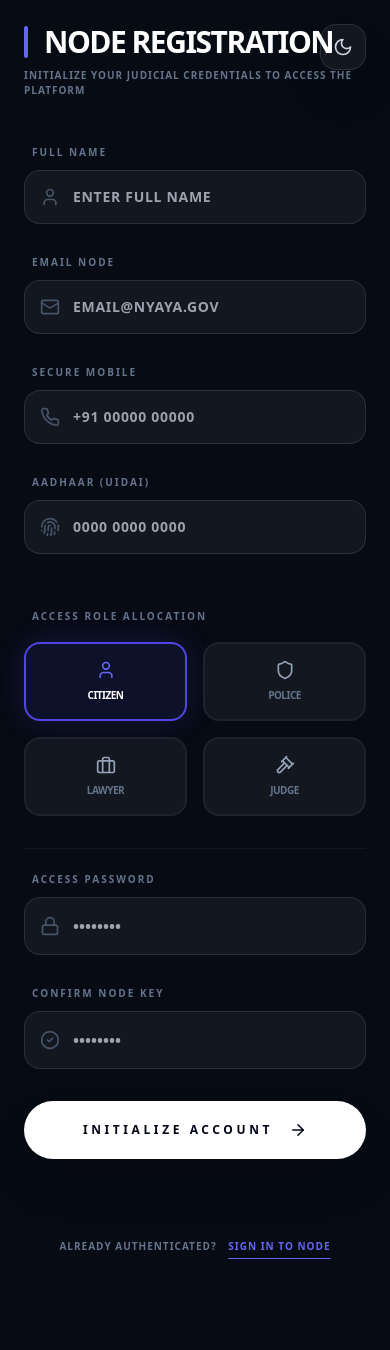
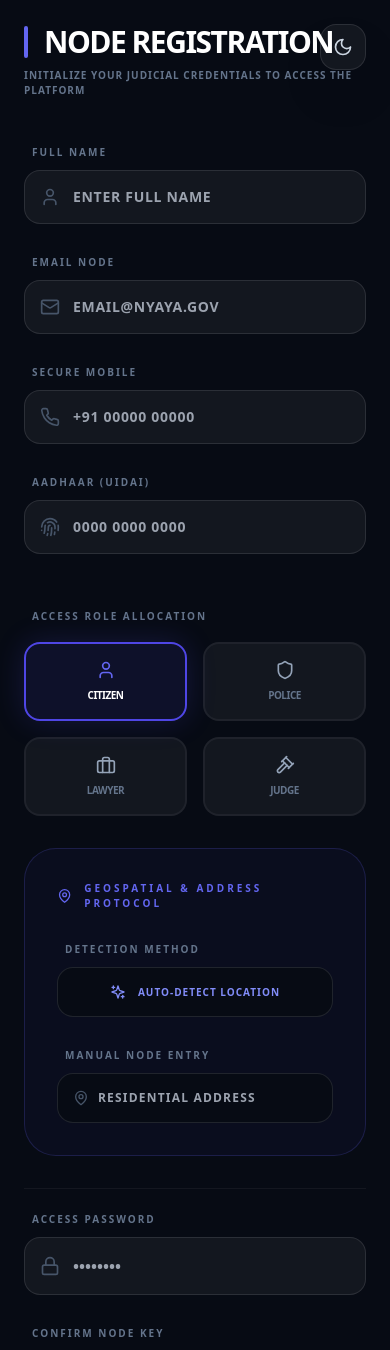
Before and after one commit to ayushrajgupta01/Law_and_justice_Hackolution, a React (Vite) app in the folder frontend/: page /register in a window 390 px wide. Shown: the top 1350 px of the page. Built offline with nearby package versions, Linux system fonts and the light colour scheme.

Commit message:
fixed location issues

```diff
--- a/frontend/src/context/AuthContext.tsx
+++ b/frontend/src/context/AuthContext.tsx
@@ -23,7 +23,6 @@ interface AuthContextType {
     aadhaarNumber: string,
     badgeNumber?: string,
     licenseNumber?: string,
-    courtAssignment?: string,
     specialization?: string,
     address?: string,
     lat?: number,
@@ -75,7 +74,6 @@ export const AuthProvider: React.FC<{ children: ReactNode }> = ({ children }) =>
       throw new Error(error.message || 'Network error occurred. Is the backend running?');
     }
   }, []);
-
 const register = useCallback(async (
   email: string,
   password: string,
@@ -85,7 +83,6 @@ export const AuthProvider: React.FC<{ children: ReactNode }> = ({ children }) =>
     aadhaarNumber: string,
     badgeNumber?: string,
     licenseNumber?: string,
-    courtAssignment?: string,
     specialization?: string,
     address?: string,
     lat?: number,
@@ -105,7 +102,6 @@ export const AuthProvider: React.FC<{ children: ReactNode }> = ({ children }) =>
           aadhaarNumber,
           badgeNumber,
           licenseNumber,
-          courtAssignment,
           specialization,
           address,
           lat,
--- a/frontend/src/pages/Register.tsx
+++ b/frontend/src/pages/Register.tsx
@@ -25,10 +25,11 @@ export const Register: React.FC = () => {
   const [aadhaarNumber, setAadhaarNumber] = useState('');
   const [badgeNumber, setBadgeNumber] = useState('');
   const [licenseNumber, setLicenseNumber] = useState('');
-  const [courtAssignment, setCourtAssignment] = useState('');
   const [specialization, setSpecialization] = useState('');
   const [address, setAddress] = useState('');
   const [coords, setCoords] = useState<{lat: number, lng: number} | null>(null);
+  const [suggestions, setSuggestions] = useState<any[]>([]);
+  const [showSuggestions, setShowSuggestions] = useState(false);
   const [role, setRole] = useState('citizen');
   const [error, setError] = useState('');
   const [loading, setLoading] = useState(false);
@@ -53,6 +54,46 @@ export const Register: React.FC = () => {
     }
   };
 
+  const handleAddressChange = async (val: string) => {
+    setAddress(val);
+    if (val.length > 2) {
+      try {
+        const baseUrl = 'https://nominatim.openstreetmap.org/search?format=json&countrycodes=in&addressdetails=1&limit=5';
+        let specificQuery = '';
+
+        if (role === 'police') specificQuery = `${val} police station`;
+        else if (role === 'lawyer' || role === 'judge') specificQuery = `${val} court`;
+
+        const requests = [fetch(`${baseUrl}&q=${encodeURIComponent(val)}`)];
+        if (specificQuery) {
+          requests.unshift(fetch(`${baseUrl}&q=${encodeURIComponent(specificQuery)}`));
+        }
+
+        const responses = await Promise.all(requests);
+        const results = await Promise.all(responses.map(r => r.json()));
+
+        // Flatten and deduplicate by place_id
+        const combined = results.flat();
+        const unique = Array.from(new Map(combined.map(item => [item.place_id, item])).values());
+
+        setSuggestions(unique);
+        setShowSuggestions(true);
+      } catch (e) {
+        setSuggestions([]);
+      }
+    } else {
+      setSuggestions([]);
+      setShowSuggestions(false);
+    }
+  };
+
+  const selectSuggestion = (s: any) => {
+    setAddress(s.display_name);
+    setCoords({ lat: parseFloat(s.lat), lng: parseFloat(s.lon) });
+    setSuggestions([]);
+    setShowSuggestions(false);
+  };
+
   const handleSubmit = async (e: React.FormEvent) => {
     e.preventDefault();
     setError('');
@@ -73,7 +114,7 @@ export const Register: React.FC = () => {
       aadhaarNumber,
       badgeNumber,
       licenseNumber,
-      courtAssignment,
+      undefined, // courtAssignment removed
       specialization,
       address,
       coords?.lat,
@@ -246,8 +287,80 @@ export const Register: React.FC = () => {
               </div>
             </div>
 
-            {/* Dynamic Credentials */}
-            {(role === 'police' || role === 'lawyer' || role === 'judge') && (
+            {/* Location Protocol - For All Roles */}
+            <div className={`p-8 rounded-[2rem] border animate-in zoom-in-95 duration-500 ${
+              theme === 'light' ? 'bg-indigo-50 border-indigo-100' : 'bg-indigo-600/5 border border-indigo-500/20'
+            }`}>
+              <div className="flex items-center gap-3 mb-6">
+                <MapPin size={16} className="text-indigo-500" />
+                <span className="text-[10px] font-black text-indigo-500 uppercase tracking-[0.3em]">Geospatial & Address Protocol</span>
+              </div>
+
+              <div className="space-y-6">
+                <div className="grid grid-cols-1 sm:grid-cols-2 gap-6">
+                  <div className="space-y-2">
+                    <label className="text-[10px] font-black text-slate-500 uppercase tracking-[0.2em] ml-2">Detection Method</label>
+                    <button
+                      type="button" onClick={handleCaptureLocation}
+                      className={`w-full px-6 py-4 border rounded-2xl outline-none font-black text-[10px] uppercase tracking-widest flex items-center justify-center gap-3 transition-all ${
+                        coords
+                          ? 'bg-emerald-500/10 border-emerald-500/20 text-emerald-500'
+                          : (theme === 'light' ? 'bg-white border-slate-200 text-indigo-600 hover:border-indigo-600' : 'bg-[#070b14] border-white/10 text-indigo-400 hover:border-indigo-500')
+                      }`}
+                    >
+                      {coords ? <CheckCircle2 size={16}/> : <Sparkles size={16}/>}
+                      {coords ? 'LOCATION SECURED' : 'AUTO-DETECT LOCATION'}
+                    </button>
+                  </div>
+                  <div className="space-y-2">
+                    <label className="text-[10px] font-black text-slate-500 uppercase tracking-[0.2em] ml-2">Manual Node Entry</label>
+                    <div className="relative group">
+                      <MapPin className={`absolute left-4 top-1/2 -translate-y-1/2 w-4 h-4 transition-colors ${
+                        theme === 'light' ? 'text-slate-400 group-focus-within:text-indigo-600' : 'text-slate-600 group-focus-within:text-indigo-500'
+                      }`} />
+                      <input
+                        type="text" value={address} onChange={(e) => handleAddressChange(e.target.value)} required
+                        className={`w-full pl-10 pr-4 py-4 border rounded-2xl outline-none font-bold text-xs uppercase tracking-widest ${
+                          theme === 'light' ? 'bg-white border-slate-200 text-slate-900 focus:bg-white focus:border-indigo-600' :
+                          'bg-[#070b14] border-white/10 text-white focus:bg-white/10 focus:border-indigo-500'
+                        }`}
+                        placeholder={role === 'police' ? 'STATION ADDRESS' : role === 'judge' ? 'COURT ADDRESS' : role === 'lawyer' ? 'OFFICE ADDRESS' : 'RESIDENTIAL ADDRESS'}
+                        onFocus={() => suggestions.length > 0 && setShowSuggestions(true)}
+                        onBlur={() => setTimeout(() => setShowSuggestions(false), 200)}
+                      />
+
+                      {/* Suggestions Dropdown */}
+                      {showSuggestions && suggestions.length > 0 && (
+                        <div className={`absolute z-[100] left-0 right-0 top-full mt-2 rounded-2xl border shadow-2xl overflow-hidden max-h-60 overflow-y-auto animate-in fade-in slide-in-from-top-2 duration-300 ${
+                          theme === 'light' ? 'bg-white border-slate-200 shadow-slate-200/50' : 'bg-[#0f172a] border-white/10 shadow-black/50'
+                        }`}>
+                          {suggestions.map((s, idx) => (
+                            <button
+                              key={idx}
+                              type="button"
+                              onClick={() => selectSuggestion(s)}
+                              className={`w-full px-6 py-4 text-left transition-colors border-b last:border-b-0 ${
+                                theme === 'light'
+                                  ? 'hover:bg-indigo-50 border-slate-100 text-slate-700'
+                                  : 'hover:bg-indigo-600/10 border-white/5 text-slate-300'
+                              }`}
+                            >
+                              <div className="flex items-start gap-3">
+                                <MapPin size={14} className="mt-0.5 shrink-0 text-indigo-500" />
+                                <span className="font-bold text-[10px] uppercase tracking-wider">{s.display_name}</span>
+                              </div>
+                            </button>
+                          ))}
+                        </div>
+                      )}
+                    </div>
+                  </div>
+                </div>
+              </div>
+            </div>
+
+            {/* Dynamic Credentials - Official Verification for Police/Lawyers */}
+            {(role === 'police' || role === 'lawyer') && (
               <div className={`p-8 rounded-[2rem] border animate-in zoom-in-95 duration-500 ${
                 theme === 'light' ? 'bg-indigo-50 border-indigo-100' : 'bg-indigo-600/5 border border-indigo-500/20'
               }`}>
@@ -258,7 +371,6 @@ export const Register: React.FC = () => {
 
                 <div className="space-y-6">
                   {role === 'police' && (
-                    <div className="grid grid-cols-1 sm:grid-cols-2 gap-6">
                     <div className="space-y-2">
                       <label className="text-[10px] font-black text-slate-500 uppercase tracking-[0.2em] ml-2">Badge Number</label>
                       <input
@@ -270,37 +382,8 @@ export const Register: React.FC = () => {
                         placeholder="POL-00000"
                       />
                     </div>
-                      <div className="space-y-2">
-                        <label className="text-[10px] font-black text-slate-500 uppercase tracking-[0.2em] ml-2">Station Coordinates</label>
-                        <button
-                          type="button" onClick={handleCaptureLocation}
-                          className={`w-full px-6 py-4 border rounded-2xl outline-none font-black text-[10px] uppercase tracking-widest flex items-center justify-center gap-3 transition-all ${
-                            coords
-                              ? 'bg-emerald-500/10 border-emerald-500/20 text-emerald-500'
-                              : (theme === 'light' ? 'bg-white border-slate-200 text-indigo-600 hover:border-indigo-600' : 'bg-[#070b14] border-white/10 text-indigo-400 hover:border-indigo-500')
-                          }`}
-                        >
-                          {coords ? <CheckCircle2 size={16}/> : <MapPin size={16}/>}
-                          {coords ? 'LOCATION SECURED' : 'CAPTURE STATION GPS'}
-                        </button>
-                      </div>
-                    </div>
                   )}
 
-                  {/* Shared Address/Station Field for all Official Roles */}
-                  <div className="space-y-2">
-                    <label className="text-[10px] font-black text-slate-500 uppercase tracking-[0.2em] ml-2">
-                      {role === 'police' ? 'Station Address' : role === 'judge' ? 'Chambers/Court Address' : 'Office Address'}
-                    </label>
-                    <input
-                      type="text" value={address} onChange={(e) => setAddress(e.target.value)} required
-                      className={`w-full px-6 py-4 border rounded-2xl outline-none font-bold text-sm uppercase tracking-widest ${
-                        theme === 'light' ? 'bg-white border-slate-200 text-slate-900 focus:border-indigo-600' :
-                        'bg-[#070b14] border-white/10 text-white focus:border-indigo-500'
-                      }`}
-                      placeholder="ENTER FULL PHYSICAL ADDRESS"
-                    />
-                  </div>
                   {role === 'lawyer' && (
                     <div className="grid grid-cols-1 sm:grid-cols-2 gap-6">
                       <div className="space-y-2">
@@ -333,19 +416,6 @@ export const Register: React.FC = () => {
                           <option value="property">Property Law</option>
                           <option value="general">General Practice</option>                        </select>
                       </div>
-                    </div>
-                  )}
-                  {role === 'judge' && (
-                    <div className="space-y-2">
-                      <label className="text-[10px] font-black text-slate-500 uppercase tracking-[0.2em] ml-2">Court Assignment Node</label>
-                      <input
-                        type="text" value={courtAssignment} onChange={(e) => setCourtAssignment(e.target.value)} required
-                        className={`w-full px-6 py-4 border rounded-2xl outline-none font-bold text-sm uppercase tracking-wider ${
-                          theme === 'light' ? 'bg-white border-slate-200 text-slate-900 focus:border-indigo-600' :
-                          'bg-[#070b14] border-white/10 text-white focus:border-indigo-500'
-                        }`}
-                        placeholder="E.G. HIGH COURT KARNATAKA"
-                      />
                     </div>
                   )}
                 </div>
```
Also changed, not shown: 1 other file (tests, documents, lock files or other folders). Lines whose indentation alone changed are shown as unchanged.
